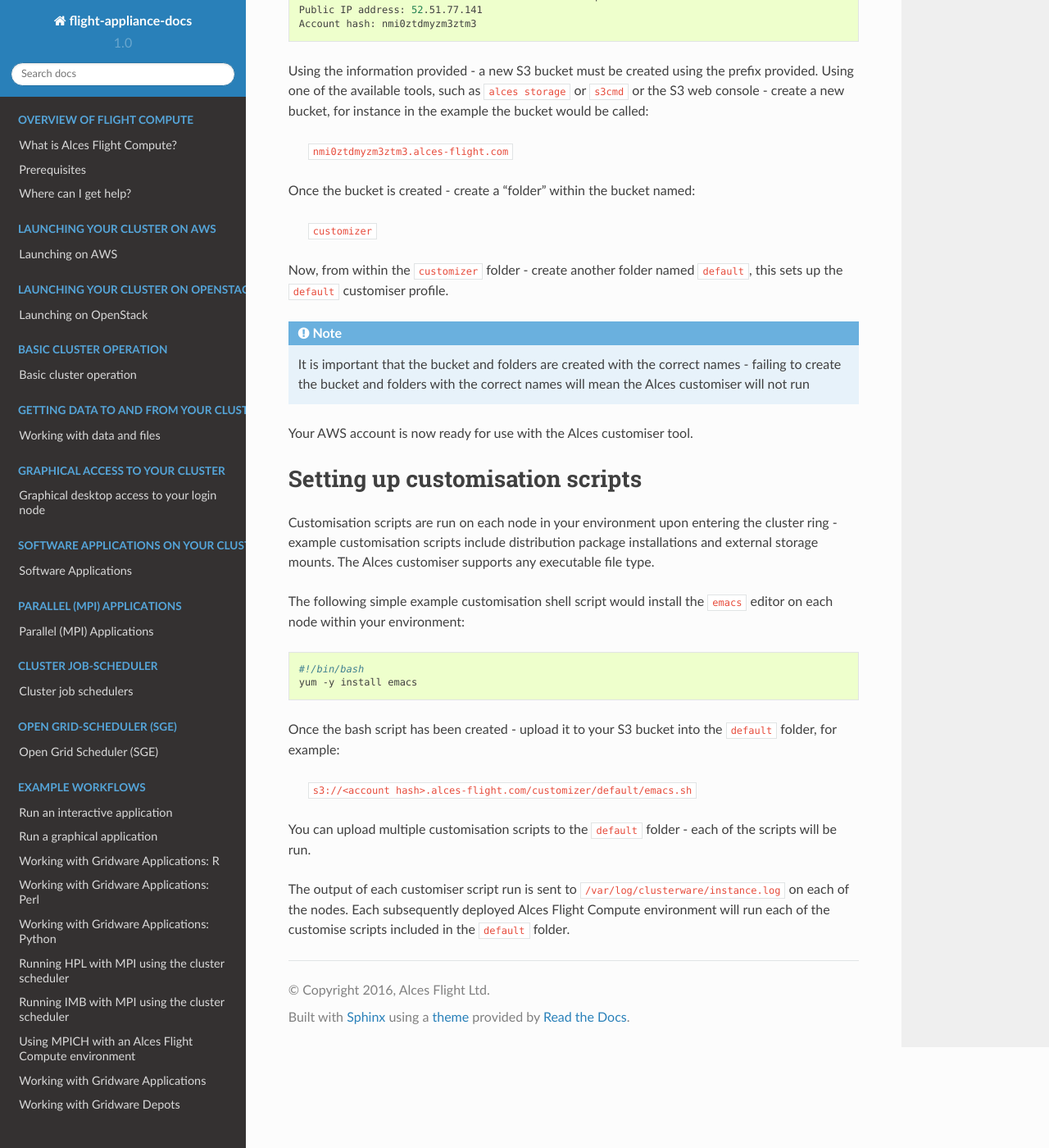
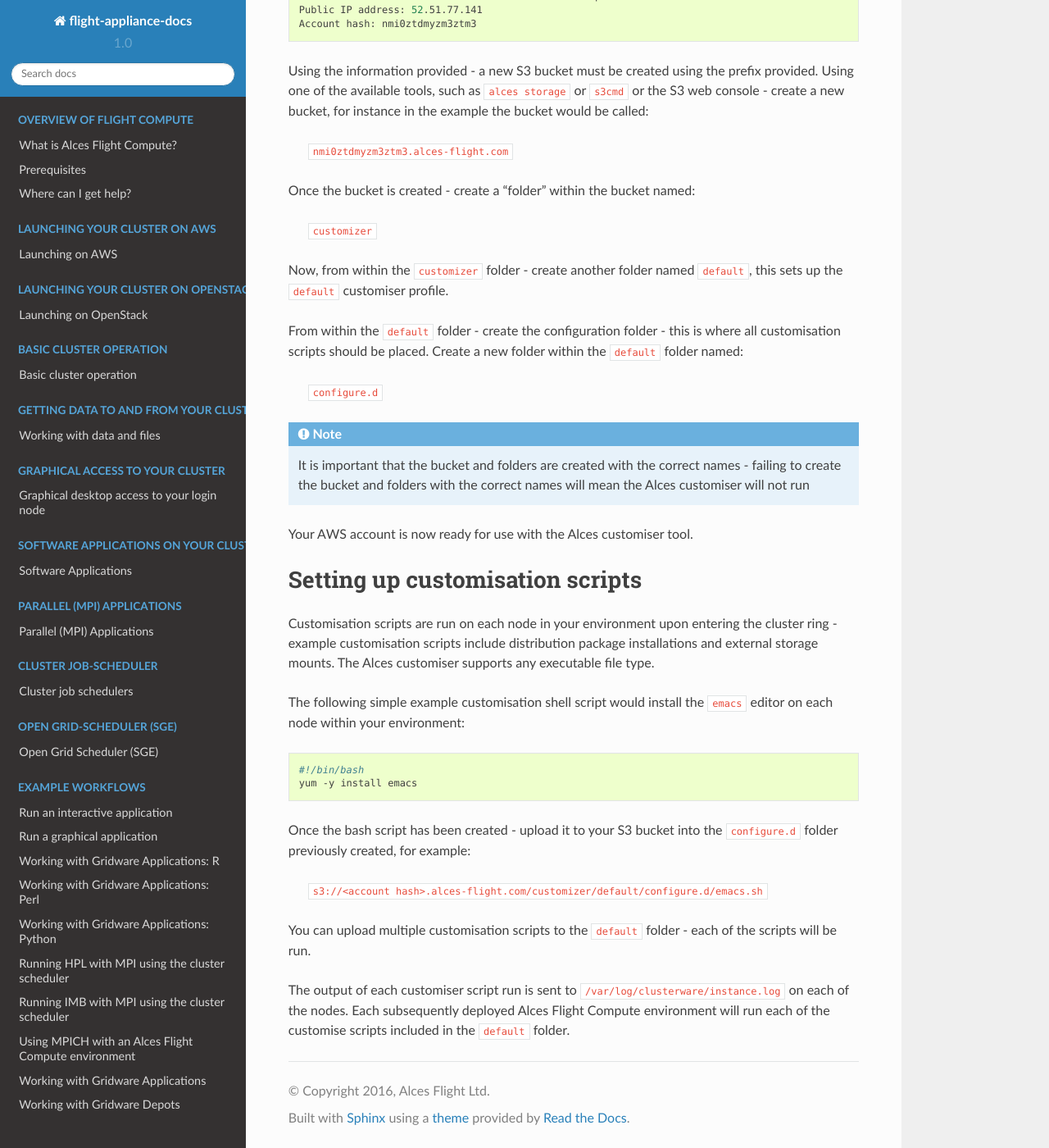
Before and after one commit to alces-software/flight-appliance-docs, a Sphinx documentation site: the page built from docs/source/customisation/customisation.rst, in a window 1280 px wide and 1400 px high, scrolled down 629 px. Shown: the whole window at 82% size. Built offline with Sphinx 7.4.7 and the Read the Docs theme 2.0.0, drawn with Linux system fonts in a browser that asks for light colours; pages that are not in the unit, such as notebooks, are missing from menus.

Commit message:
Add the `configure.d` folder in

```diff
--- a/docs/source/customisation/customisation.rst
+++ b/docs/source/customisation/customisation.rst
@@ -34,6 +34,10 @@
 
 Now, from within the ``customizer`` folder - create another folder named ``default``, this sets up the ``default`` customiser profile.
 
+From within the ``default`` folder - create the configuration folder - this is where all customisation scripts should be placed. Create a new folder within the ``default`` folder named:
+
+    ``configure.d``
+
 .. note:: It is important that the bucket and folders are created with the correct names - failing to create the bucket and folders with the correct names will mean the Alces customiser will not run
 
 Your AWS account is now ready for use with the Alces customiser tool.
@@ -50,9 +54,9 @@
     #!/bin/bash
     yum -y install emacs
 
-Once the bash script has been created - upload it to your S3 bucket into the ``default`` folder, for example:
+Once the bash script has been created - upload it to your S3 bucket into the ``configure.d`` folder previously created, for example:
 
-    ``s3://<account hash>.alces-flight.com/customizer/default/emacs.sh``
+    ``s3://<account hash>.alces-flight.com/customizer/default/configure.d/emacs.sh``
 
 You can upload multiple customisation scripts to the ``default`` folder - each of the scripts will be run.
 
```
